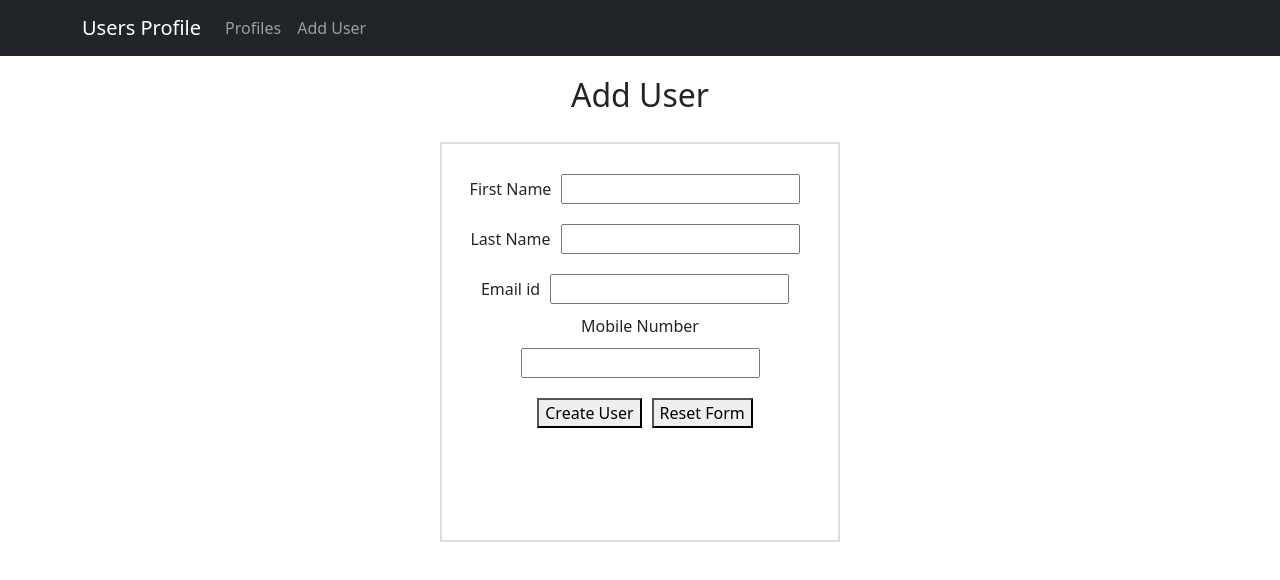
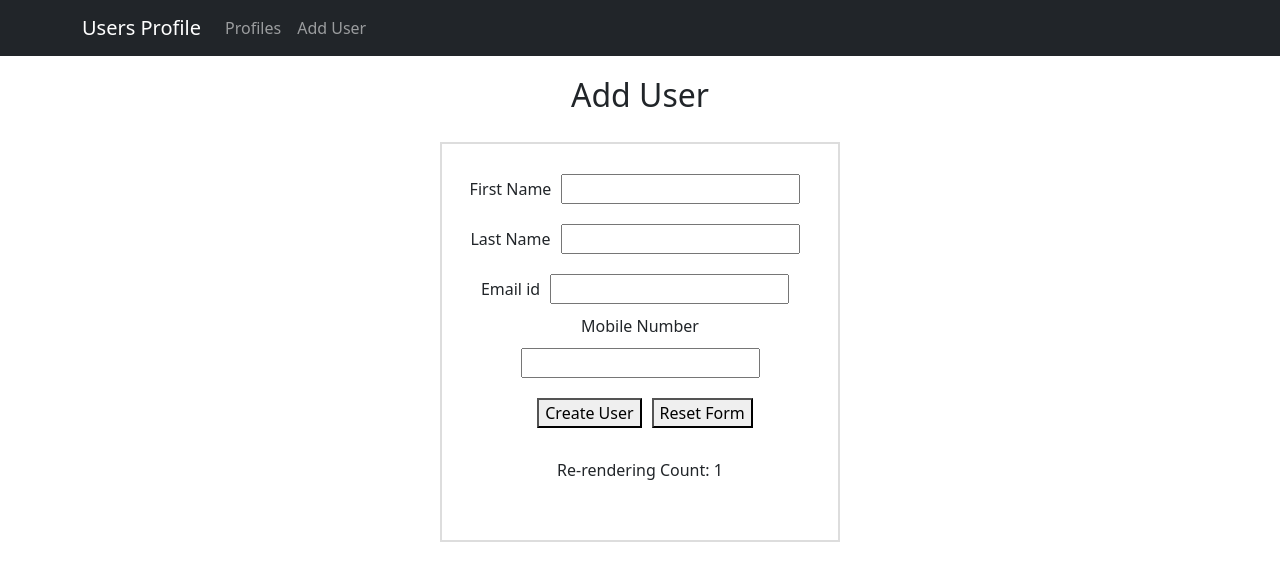
Before and after one commit to Ankit4Dec/React_Sessions, a React (Vite) app in the folder user-profile/: page / in a window 1280 px wide. Shown: the top 580 px of the page. Built offline with nearby package versions, Linux system fonts and the light colour scheme.

Commit message:
React Router

```diff
--- a/user-profile/src/components/UserForm/UserForm.jsx
+++ b/user-profile/src/components/UserForm/UserForm.jsx
@@ -15,6 +15,8 @@ const UserForm = () => {
   const lnameRef = useRef();
   const emailRef = useRef();
   const mobileRef = useRef();
+
+  const reRenderCount = useRef(0);
 
   const resetFields = () => {
     setFname("");
@@ -223,6 +225,7 @@ const UserForm = () => {
       <div className={styles.errorMsg}>{errorMsg}</div>
 
       <div className={styles.successMsg}>{successMsg}</div>
+      <div>Re-rendering Count: {++reRenderCount.current} </div>
     </div>
   );
 };
```
